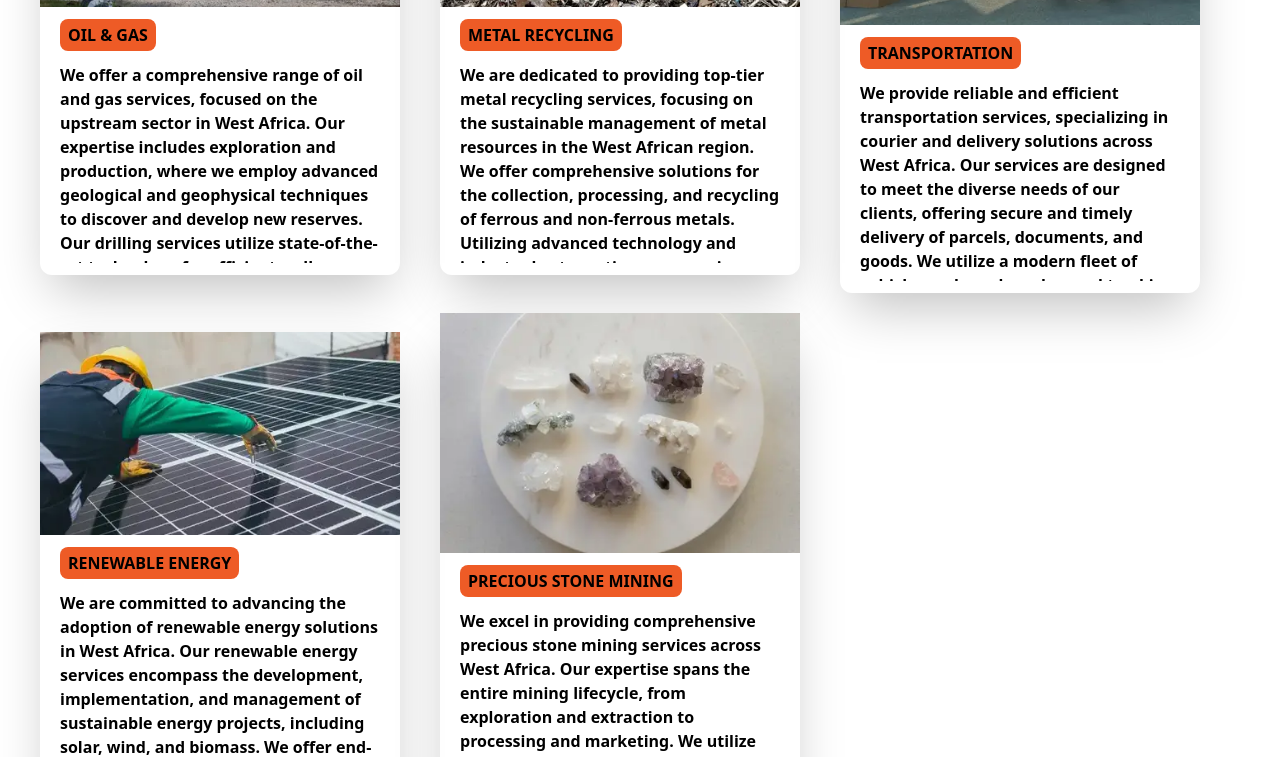
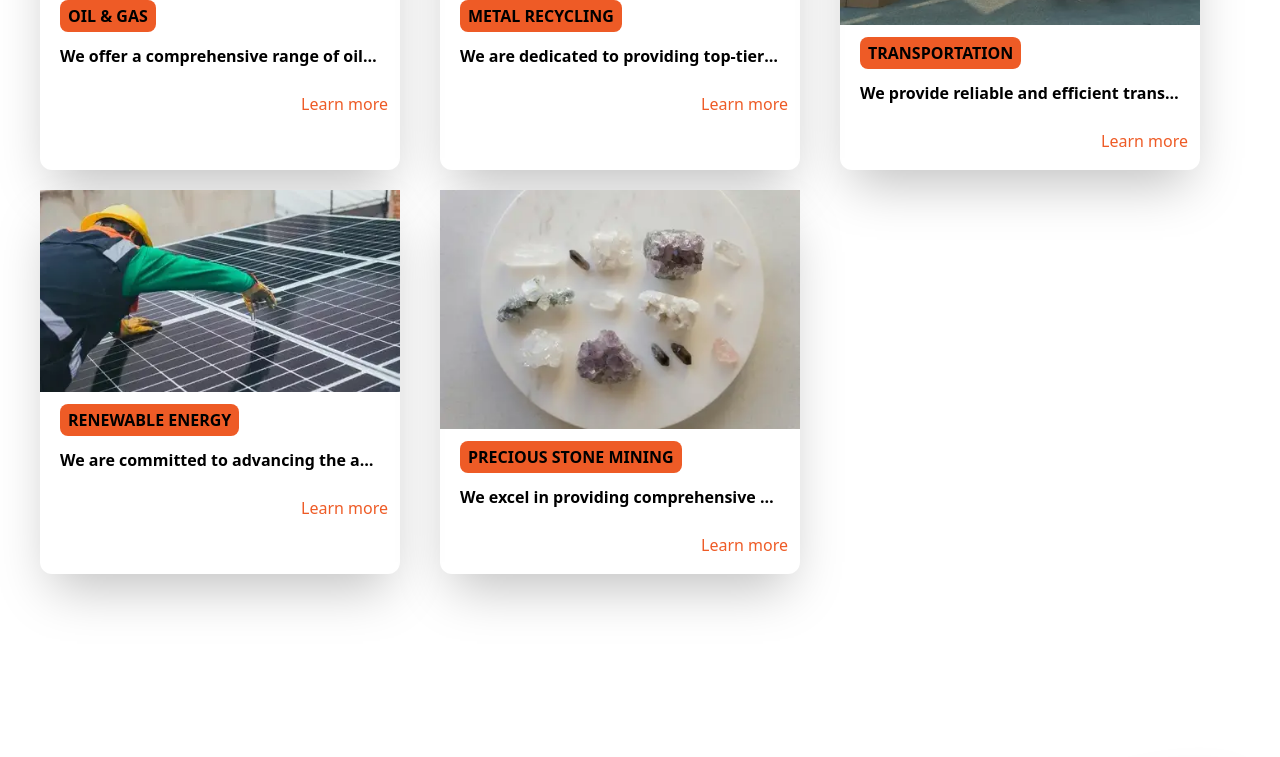
Before and after one commit to MargretEdeh/Petromis, a React (Vite) app: page / in a window 1280 px wide. Shown: the part 2520-3277 px from the top of the page. Built offline with nearby package versions, Linux system fonts and the light colour scheme.

Commit message:
created modal for all the works cards

```diff
--- a/src/components/TheWorks.tsx
+++ b/src/components/TheWorks.tsx
@@ -1,11 +1,13 @@
 import React from 'react';
+import Button from './Button';
 /* import { Link } from 'react-router-dom'; */
+import Truncate from './Truncate';
 
 interface TheWorksProps {
   img: string;
   content: string;
   sub: string;
-  link: string;
+  link?: React.MouseEventHandler<HTMLButtonElement>;
   bgcolor?: string;
 }
 
@@ -13,27 +15,20 @@ const TheWorks: React.FC<TheWorksProps> = ({
   img,
   content,
   sub,
-  /*   link, */
+  link,
   bgcolor,
 }) => {
   return (
-    <div className=" md:w-[90%] shadow-2xl rounded-xl">
+    <div className=" md:w-[90%] h-96 shadow-2xl rounded-xl">
       <img className="object-cover w-full" src={img} />
       <div className="px-5 flex py-3  flex-col items-start font-semibold gap-3 ">
         <p className={`bg-${bgcolor} py-1 px-2 rounded-lg`}>{sub} </p>
-        <p
-          style={{
-            height: '200px',
-            overflowY: 'auto',
-          }}
-        >
-          {content}{' '}
-        </p>
+       <Truncate>{content} </Truncate>
       </div>
-      {/*  <div className=" flex p-3 text-primary justify-end ">
+       <div className=" flex p-3 text-primary justify-end ">
         {' '}
-        <Link to={link}>Learn more </Link>{' '}
-      </div> */}
+        <button onClick={link}>Learn more </button>{' '}
+      </div>
     </div>
   );
 };
--- /dev/null
+++ b/src/components/Truncate.tsx
@@ -0,0 +1,15 @@
+import { ReactNode } from 'react';
+
+export default function Truncate({
+	children,
+	className,
+}: {
+	children: ReactNode;
+	className?: string;
+}) {
+	return (
+		<div className='grid grid-cols-1'>
+			<div className={`truncate ${className}`}>{children}</div>
+		</div>
+	);
+}
--- a/src/components/WorksPage.tsx
+++ b/src/components/WorksPage.tsx
@@ -1,13 +1,26 @@
-import pic1 from '../assets/Images/works1.webp';
-import pic2 from '../assets/Images/works2.webp';
-import pic3 from '../assets/Images/works3.webp';
-import pic4 from '../assets/Images/works4.webp';
-import pic5 from '../assets/Images/works5.webp';
-import TheWorks from './TheWorks';
+import { useState } from "react";
+import pic1 from "../assets/Images/works1.webp";
+import pic2 from "../assets/Images/works2.webp";
+import pic3 from "../assets/Images/works3.webp";
+import pic4 from "../assets/Images/works4.webp";
+import pic5 from "../assets/Images/works5.webp";
+import TheWorks from "./TheWorks";
+import Modal from "../constants/Modal";
+
+
 
 export default function WorksPage() {
+  const [showModal , setshowModal]= useState( false)
+
+  const [modalContent, setModalContent]= useState("")
+ const  showdetails =(content : any)=>{
+  setModalContent(content)
+  setshowModal(true)
+ }
   return (
-    <div className="bg-white flex flex-col w-full py-10 px-5 md:px-10">
+    <div className="bg-white  flex flex-col w-full py-10 px-5 md:px-10">
+      {/* <div className="absolut fixed inset-0 bg-black opacity-40"></div> */}
+
       <div className="flex flex-col items-center text-primary">
         <p className="font-bold text-xl md:text-3xl ">Works</p>
         <p className="text-xs md:text-base">
@@ -18,61 +31,47 @@ export default function WorksPage() {
         </p>
       </div>
       <div className=" w-full flex flex-col items-center  gap-y-5 my-5 md:grid md:grid-cols-2 lg:grid-cols-3">
-        {/*    {Array.from({ length: 6 }, (_, i) => (
-        <TheWorks
-        key={i}
-          img={pic6}
-          bgcolor="primary"
-          sub="Line Pipes & OCTG"
-          content="Supply line pipes, drill pipes, tubulars and casings, structural steel, beams plates, fittings, flanges"
-          link="/links"
-        />
-    ))} */}
-
-        <TheWorks
+<TheWorks
           img={pic1}
           bgcolor="primary"
           sub="OIL & GAS"
           content="We offer a comprehensive range of oil and gas services, focused on the upstream sector in West Africa. Our expertise includes exploration and production, where we employ advanced geological and geophysical techniques to discover and develop new reserves. Our drilling services utilize state-of-the-art technology for efficient well planning and completion. We also specialize in production optimization, using advanced monitoring systems and enhanced recovery methods to maximize output. Our field development services cover the entire lifecycle of oil and gas fields, from appraisal to full-scale production. Additionally, we provide technical consultancy in reservoir and production engineering, ensuring operational efficiency and risk management. Our commitment to health, safety, and environmental management ensures that all operations adhere to the highest standards of safety and sustainability."
-          link="/links"
+          link={() => showdetails("We offer a comprehensive range of oil and gas services, focused on the upstream sector in West Africa. Our expertise includes exploration and production, where we employ advanced geological and geophysical techniques to discover and develop new reserves. Our drilling services utilize state-of-the-art technology for efficient well planning and completion. We also specialize in production optimization, using advanced monitoring systems and enhanced recovery methods to maximize output. Our field development services cover the entire lifecycle of oil and gas fields, from appraisal to full-scale production. Additionally, we provide technical consultancy in reservoir and production engineering, ensuring operational efficiency and risk management. Our commitment to health, safety, and environmental management ensures that all operations adhere to the highest standards of safety and sustainability.")}
         />
+
         <TheWorks
           img={pic3}
           bgcolor="primary"
           sub="METAL RECYCLING"
           content="We are dedicated to providing top-tier metal recycling services, focusing on the sustainable management of metal resources in the West African region. We offer comprehensive solutions for the collection, processing, and recycling of ferrous and non-ferrous metals. Utilizing advanced technology and industry best practices, our services include scrap metal sorting, cutting, and shredding to ensure high-quality recycling outputs. We are committed to environmental stewardship, reducing the ecological footprint of metal waste, and promoting circular economy principles. Our team of experts ensures that all recycling processes comply with stringent environmental regulations and safety standards, contributing to a cleaner and more sustainable future."
-          link="/links"
+          link={()=> showdetails("We are dedicated to providing top-tier metal recycling services, focusing on the sustainable management of metal resources in the West African region. We offer comprehensive solutions for the collection, processing, and recycling of ferrous and non-ferrous metals. Utilizing advanced technology and industry best practices, our services include scrap metal sorting, cutting, and shredding to ensure high-quality recycling outputs. We are committed to environmental stewardship, reducing the ecological footprint of metal waste, and promoting circular economy principles. Our team of experts ensures that all recycling processes comply with stringent environmental regulations and safety standards, contributing to a cleaner and more sustainable future.")}
         />
         <TheWorks
           img={pic4}
           bgcolor="primary"
           sub="TRANSPORTATION"
           content="We provide reliable and efficient transportation services, specializing in courier and delivery solutions across West Africa. Our services are designed to meet the diverse needs of our clients, offering secure and timely delivery of parcels, documents, and goods. We utilize a modern fleet of vehicles and employ advanced tracking technology to ensure real-time monitoring and prompt delivery. Our dedicated team of logistics professionals is committed to providing exceptional customer service, ensuring that every delivery is handled with care and precision. Whether for urgent courier services or routine deliveries, Petromis Energy Limited ensures that your items reach their destination safely and on time."
-          link="/links"
+          link={()=>showdetails("We provide reliable and efficient transportation services, specializing in courier and delivery solutions across West Africa. Our services are designed to meet the diverse needs of our clients, offering secure and timely delivery of parcels, documents, and goods. We utilize a modern fleet of vehicles and employ advanced tracking technology to ensure real-time monitoring and prompt delivery. Our dedicated team of logistics professionals is committed to providing exceptional customer service, ensuring that every delivery is handled with care and precision. Whether for urgent courier services or routine deliveries, Petromis Energy Limited ensures that your items reach their destination safely and on time.")}
         />
+
         <TheWorks
           img={pic2}
           bgcolor="primary"
           sub="RENEWABLE ENERGY"
           content="We are committed to advancing the adoption of renewable energy solutions in West Africa. Our renewable energy services encompass the development, implementation, and management of sustainable energy projects, including solar, wind, and biomass. We offer end-to-end solutions, from initial feasibility studies and system design to installation, operation, and maintenance. By leveraging cutting-edge technology and industry best practices, we ensure that our renewable energy projects are efficient, reliable, and environmentally friendly. Our team of experts works closely with clients to tailor solutions that meet their specific energy needs, contributing to a cleaner, more sustainable future for the region."
-          link="/links"
+          link={()=> showdetails("We are committed to advancing the adoption of renewable energy solutions in West Africa. Our renewable energy services encompass the development, implementation, and management of sustainable energy projects, including solar, wind, and biomass. We offer end-to-end solutions, from initial feasibility studies and system design to installation, operation, and maintenance. By leveraging cutting-edge technology and industry best practices, we ensure that our renewable energy projects are efficient, reliable, and environmentally friendly. Our team of experts works closely with clients to tailor solutions that meet their specific energy needs, contributing to a cleaner, more sustainable future for the region.")}
         />
         <TheWorks
           img={pic5}
           bgcolor="primary"
           sub="PRECIOUS STONE MINING"
           content="We excel in providing comprehensive precious stone mining services across West Africa. Our expertise spans the entire mining lifecycle, from exploration and extraction to processing and marketing. We utilize advanced geological survey techniques and cutting-edge mining technology to efficiently and sustainably extract high-quality gemstones. Our commitment to best practices ensures that all operations adhere to strict environmental and safety standards, minimizing impact on the surrounding ecosystem. By partnering with local communities and stakeholders, we promote ethical mining practices and contribute to regional economic development. Petromis Energy Limited is dedicated to delivering superior value and quality in every facet of precious stone mining."
-          link="/links"
+          link={()=>showdetails("We excel in providing comprehensive precious stone mining services across West Africa. Our expertise spans the entire mining lifecycle, from exploration and extraction to processing and marketing. We utilize advanced geological survey techniques and cutting-edge mining technology to efficiently and sustainably extract high-quality gemstones. Our commitment to best practices ensures that all operations adhere to strict environmental and safety standards, minimizing impact on the surrounding ecosystem. By partnering with local communities and stakeholders, we promote ethical mining practices and contribute to regional economic development. Petromis Energy Limited is dedicated to delivering superior value and quality in every facet of precious stone mining.")}
         />
       </div>
       <div className="flex my-5 justify-center">
-        {' '}
-        {/*  <Button
-          size="md"
-          className="bg-primary font-semibold text-white rounded-md md:px-10 py-2 "
-        >
-          View All...
-        </Button>{' '} */}
+      <Modal show={showModal} onClose={() => setshowModal(false)} content={modalContent} />
+
       </div>
     </div>
   );
--- /dev/null
+++ b/src/constants/Modal.tsx
@@ -0,0 +1,36 @@
+import { useEffect } from "react";
+interface ModalProps {
+    show: boolean;
+    onClose: () => void;
+    content: string;
+  }
+
+
+
+  const Modal: React.FC<ModalProps> = ({ show, onClose, content }) => {
+    useEffect(() => {
+        if (show) {
+          document.body.style.overflow = 'hidden';
+        } else {
+          document.body.style.overflow = '';
+        }
+
+        return () => {
+          document.body.style.overflow = '';
+        };
+      }, [show]);
+    if (!show) return null;
+
+    return (
+      <div className="fixed inset-0 bg-black bg-opacity-50 flex justify-center items-center">
+        <div className="bg-white p-5 rounded-lg shadow-lg max-w-lg w-full">
+          <button className="mb-4 font-bold text-2xl flex justify-end w-full" onClick={onClose}>
+            X
+          </button>
+          <div className=" text-balance">{content}</div>
+        </div>
+      </div>
+    );
+  };
+
+  export default Modal;
```
